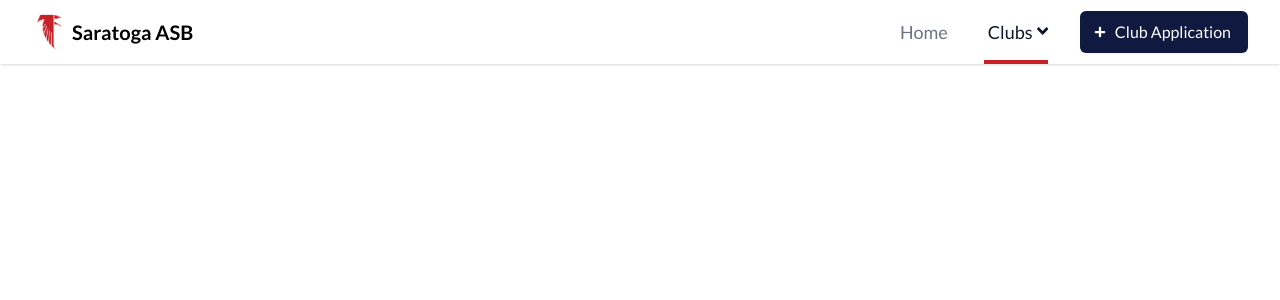
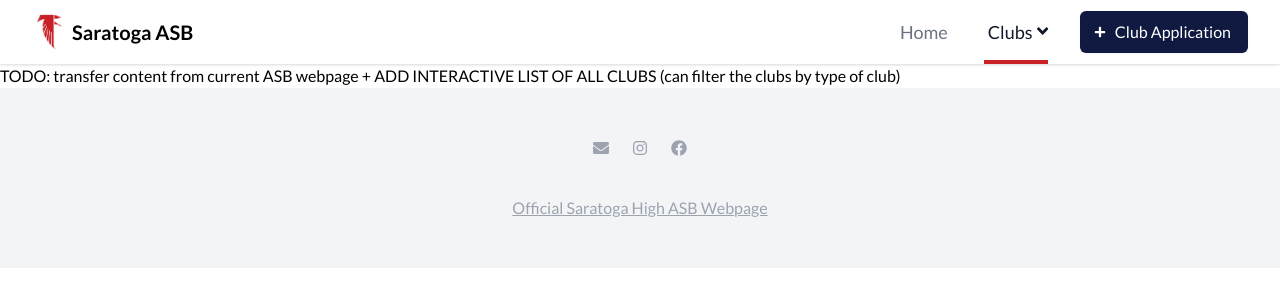
Before and after one commit to MasonWang025/saratoga-asb-website, a Next.js app: page /clubs in a window 1280 px wide. Shown: the top 300 px of the page. Built offline with nearby package versions, Linux system fonts and the light colour scheme.

Commit message:
add footer

```diff
--- a/components/Home/Hero.tsx
+++ b/components/Home/Hero.tsx
@@ -7,7 +7,7 @@ export default function Hero() {
       <div className="pt-16">
         {/* Hero card */}
         <div
-          className="relative sm:pt-8 bg-gray-200"
+          className="relative sm:py-8 bg-gray-200"
         >
           <div className="absolute inset-x-0 bottom-0 h-1/2 bg-white" />
           <div className="max-w-7xl mx-auto sm:px-6 lg:px-8">
--- a/components/Home/Member.tsx
+++ b/components/Home/Member.tsx
@@ -24,9 +24,9 @@ export default function Member({
         </div>
         <div className="col-span-12 sm:col-span-9">
           <div className="space-y-4">
-            <div className="text-xl sm:text-2xl font-medium space-y-1">
+            <div className="text-xl sm:text-2xl font-medium">
               <h3 className="text-3xl font-bold mb-2">{name}</h3>
-              <p className="text-toga-primary-main">{role}</p>
+              <p className="text-toga-primary-main -mb-1">{role}</p>
             </div>
             <div className="text-lg text-gray-500 ">
               <div className="space-y-2">
--- a/components/Home/Members.tsx
+++ b/components/Home/Members.tsx
@@ -5,7 +5,7 @@ import Member from "./Member";
 export default function Members() {
   return (
     <div className="bg-white">
-      <div className="mx-auto py-12 px-4 max-w-7xl sm:px-6 lg:px-8 lg:py-24">
+      <div className="mx-auto py-12 px-4 max-w-7xl sm:px-6 lg:px-8">
         <div className="space-y-12">
           <ul className="space-y-12 sm:divide-y sm:divide-gray-200 sm:space-y-0 sm:-mt-8 lg:gap-x-8 lg:space-y-0">
             {people.map((person) => {
--- /dev/null
+++ b/components/global/Footer.tsx
@@ -0,0 +1,42 @@
+import React from "react";
+import { faEnvelope } from "@fortawesome/free-solid-svg-icons";
+import { FontAwesomeIcon } from "@fortawesome/react-fontawesome";
+import { faInstagram } from "@fortawesome/free-brands-svg-icons";
+import { faFacebook } from "@fortawesome/free-brands-svg-icons";
+
+export default function Footer() {
+  return (
+    <footer className="bg-gray-100">
+      <div className="max-w-7xl mx-auto py-12 px-4 overflow-hidden sm:px-6 lg:px-8">
+        <div className="flex justify-center space-x-6">
+          {[
+            { link: "mailto:saratogaasb20@gmail.com", icon: faEnvelope },
+            { link: "https://www.instagram.com/shsasb/", icon: faInstagram },
+            {
+              link: "https://www.facebook.com/groups/saratogahs202122",
+              icon: faFacebook,
+            },
+          ].map(({ link, icon }) => (
+            <a
+              key={link}
+              href={link}
+              target="_blank"
+              rel="noreferrer"
+              className="text-gray-400 hover:text-gray-500"
+            >
+              <FontAwesomeIcon icon={icon} className="h-6 w-6" />
+            </a>
+          ))}
+        </div>
+        <p className="mt-8 text-center text-base text-gray-400 hover:text-gray-500">
+          <a
+            href="https://www.saratogahigh.org/student_life/a_s_b"
+            className="underline"
+          >
+            Official Saratoga High ASB Webpage
+          </a>
+        </p>
+      </div>
+    </footer>
+  );
+}
--- a/components/utility/Page.tsx
+++ b/components/utility/Page.tsx
@@ -1,6 +1,7 @@
 import React from "react";
 import Head from "next/head";
 import Navbar from "../global/Header/Navbar";
+import Footer from "../global/Footer";
 
 export default function Page({ fullTitle, title, desc, children }: PageProps) {
   let pageTitle = fullTitle ? fullTitle : title + " | Saratoga ASB";
@@ -51,6 +52,7 @@ export default function Page({ fullTitle, title, desc, children }: PageProps) {
       </Head>
       <Navbar />
       {children}
+      <Footer />
     </>
   );
 }
--- a/pages/clubs/club-match.tsx
+++ b/pages/clubs/club-match.tsx
@@ -2,5 +2,11 @@ import React from "react";
 import Page from "./../../components/utility/Page";
 
 export default function clubMatch() {
-  return <Page title="Clubs Match"></Page>;
+  return (
+    <Page title="Clubs Match">
+      <p className="pt-16">
+        TODO: recommendation quiz
+      </p>
+    </Page>
+  );
 }
--- a/pages/clubs/index.tsx
+++ b/pages/clubs/index.tsx
@@ -2,5 +2,12 @@ import React from "react";
 import Page from "./../../components/utility/Page";
 
 export default function index() {
-  return <Page title="Clubs"></Page>;
+  return (
+    <Page title="Clubs">
+      <p className="pt-16">
+        TODO: transfer content from current ASB webpage + ADD INTERACTIVE LIST OF ALL CLUBS
+        (can filter the clubs by type of club)
+      </p>
+    </Page>
+  );
 }
```
